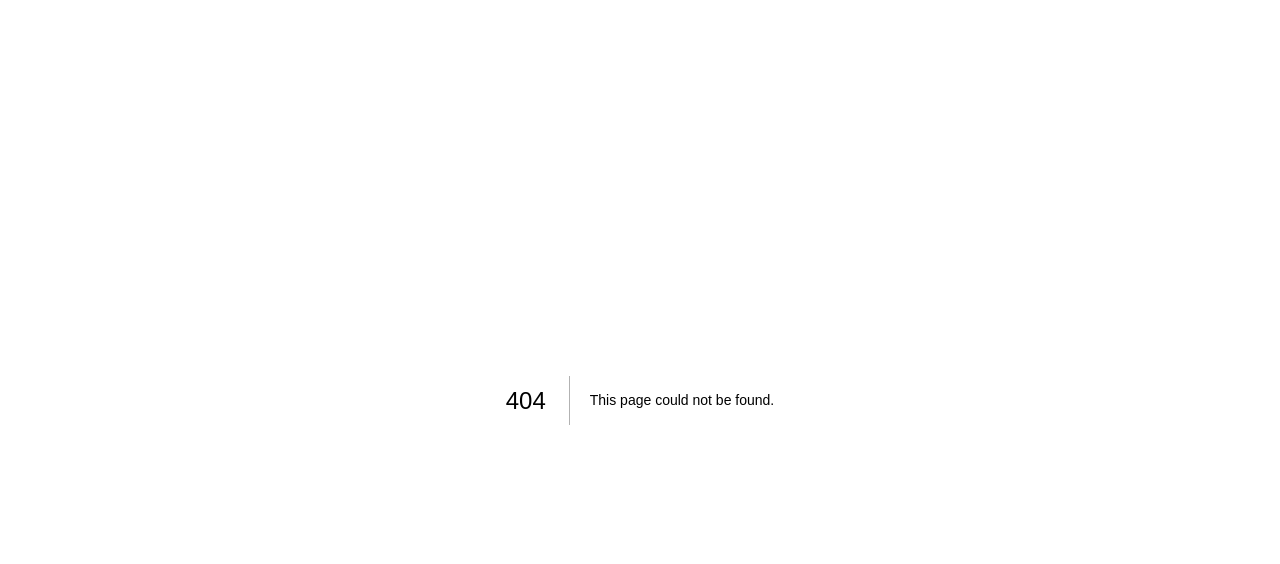
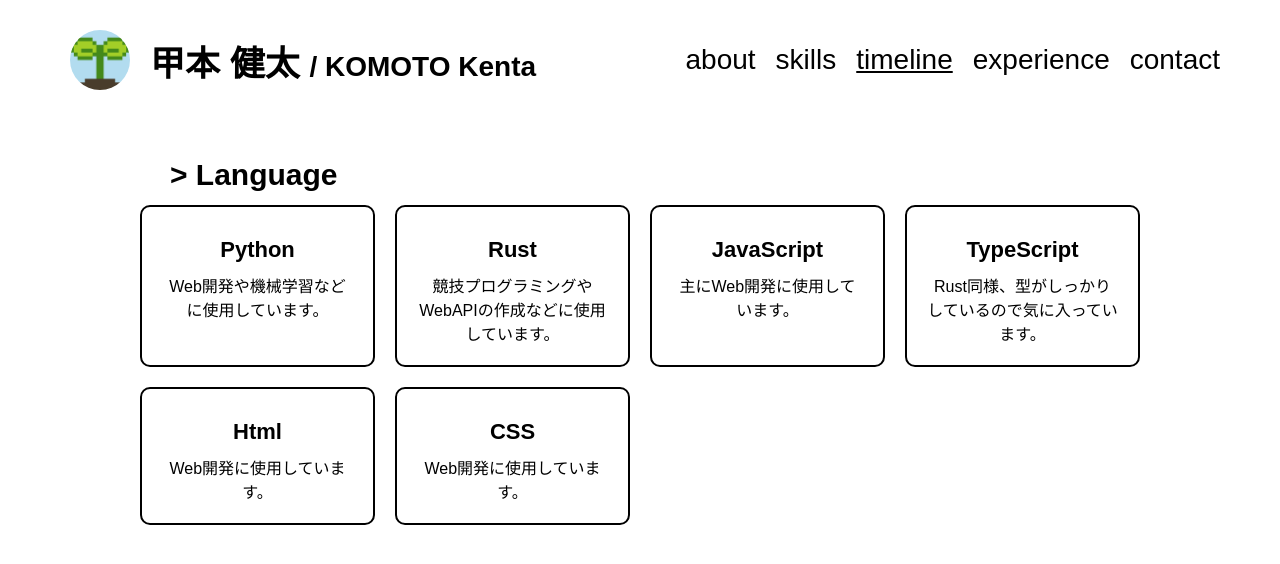
Before and after one commit to kentakom1213/portfolio-nextjs, a Next.js app: page /timeline in a window 1280 px wide. Before the commit this address had no page. Shown: the top 564 px of the page. Built offline with nearby package versions, Linux system fonts and the light colour scheme; a web font is replaced by a local one.

Commit message:
add: 雛形ページを作成

```diff
--- a/src/components/Header/Header.tsx
+++ b/src/components/Header/Header.tsx
@@ -1,7 +1,15 @@
-import { HeaderContaner, HeaderIconBox, HeaderLink, HeaderLinkFlex, HeaderTitle, HeaderSubTitle, HeaderTitleFlex } from "./HeaderStyles";
+import {
+  HeaderContaner,
+  HeaderIconBox,
+  HeaderLink,
+  HeaderLinkFlex,
+  HeaderTitle,
+  HeaderSubTitle,
+  HeaderTitleFlex,
+} from "./HeaderStyles";
 import Image from "next/image";
 
-export const Header = ({ pageType } : { pageType: string }) => {
+export const Header = ({ pageType }: { pageType: string }) => {
   return (
     <HeaderContaner>
       <HeaderTitleFlex>
@@ -19,6 +27,9 @@ export const Header = ({ pageType } : { pageType: string }) => {
         <HeaderLink href="/skills" underline={pageType === "skills"}>
           skills
         </HeaderLink>
+        <HeaderLink href="/timeline" underline={pageType === "timeline"}>
+          timeline
+        </HeaderLink>
         <HeaderLink href="/experience" underline={pageType === "experience"}>
           experience
         </HeaderLink>
@@ -27,5 +38,5 @@ export const Header = ({ pageType } : { pageType: string }) => {
         </HeaderLink>
       </HeaderLinkFlex>
     </HeaderContaner>
-  )
+  );
 };
--- /dev/null
+++ b/src/components/Timeline/Timeline.tsx
@@ -0,0 +1,58 @@
+import Image from "next/image";
+import {
+  TimelineContainer,
+  IventBox,
+  IventImageBox,
+  IventBoxTitle,
+  IventText,
+  TimelineContainerTitle,
+} from "./TimelineStyles";
+import Link from "next/link";
+
+const IventTemplate = ({
+  title,
+  children,
+}: {
+  title: string;
+  children: any;
+}) => {
+  return (
+    <IventBox>
+      <IventImageBox></IventImageBox>
+      <IventBoxTitle>{title}</IventBoxTitle>
+      <IventText>{children}</IventText>
+    </IventBox>
+  );
+};
+
+const TextLink = ({ text, link }: { text: string; link: string }) => {
+  return (
+    <Link href={link} style={{ textDecoration: "underline" }}>
+      {text}
+    </Link>
+  );
+};
+
+export const TimelineContents = () => {
+  return (
+    <>
+      <TimelineContainerTitle>{"> "}Language</TimelineContainerTitle>
+      <TimelineContainer>
+        <IventTemplate title="Python">
+          Web開発や機械学習などに使用しています。
+        </IventTemplate>
+        <IventTemplate title="Rust">
+          競技プログラミングやWebAPIの作成などに使用しています。
+        </IventTemplate>
+        <IventTemplate title="JavaScript">
+          主にWeb開発に使用しています。
+        </IventTemplate>
+        <IventTemplate title="TypeScript">
+          Rust同様、型がしっかりしているので気に入っています。
+        </IventTemplate>
+        <IventTemplate title="Html">Web開発に使用しています。</IventTemplate>
+        <IventTemplate title="CSS">Web開発に使用しています。</IventTemplate>
+      </TimelineContainer>
+    </>
+  );
+};
--- /dev/null
+++ b/src/components/Timeline/TimelineStyles.tsx
@@ -0,0 +1,59 @@
+import { pc, tab, sp } from "@/styles/Global/media";
+import styled from "styled-components";
+
+export const TimelineContainer = styled.div`
+  display: grid;
+  row-gap: 20px;
+  ${pc`
+    grid-template-columns: 1fr 1fr 1fr 1fr;
+    column-gap: 20px;
+  `}
+  ${tab`
+    grid-template-columns: 1fr 1fr 1fr;
+    column-gap: 20px;
+  `}
+  ${sp`
+    grid-template-columns: 1fr 1fr;
+    column-gap: 10px;
+  `}
+`;
+
+export const TimelineContainerTitle = styled.h2`
+  margin: 15px 0 10px 0;
+  padding: 0 30px;
+  ${pc`
+    height: 30px;
+    line-height: 30px;
+    margin: 20px 0 15px 0;
+    font-size: 30px;
+  `}
+`;
+
+export const IventBox = styled.div`
+  width: 100%;
+  padding: 15px;
+  border-radius: 10px;
+  border: 2px solid #000;
+  text-align: center;
+  ${pc`
+    padding: 20px;
+  `}
+`;
+
+export const IventImageBox = styled.div``;
+
+export const IventBoxTitle = styled.h3`
+  margin: 10px 0;
+  ${pc`
+    font-size: 22px;
+  `}
+  ${tab`
+    font-size: 20px;
+  `}
+  ${sp`
+    margin: 5px 0;
+    font-size: 18px;
+  `}
+`;
+
+export const IventText = styled.p``;
--- /dev/null
+++ b/src/pages/timeline.tsx
@@ -0,0 +1,12 @@
+import { TimelineContents } from "@/components/Timeline/Timeline";
+import { Layout } from "@/layout/Layout";
+
+export const Timeline = () => {
+  return (
+    <Layout pageType="timeline" width={1000}>
+      <TimelineContents />
+    </Layout>
+  );
+};
+
+export default Timeline;
```
Also changed, not shown: src/pages/skills.tsx (line endings or trailing spaces).
